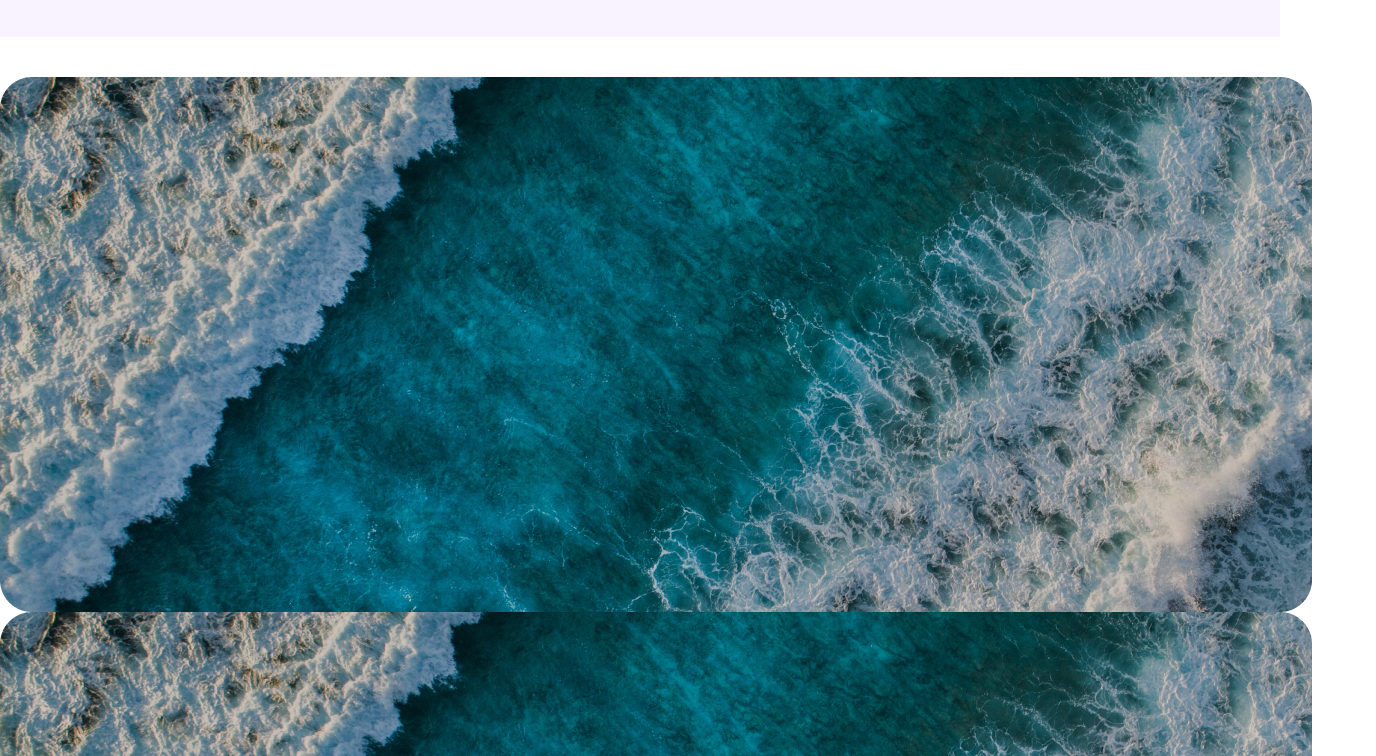
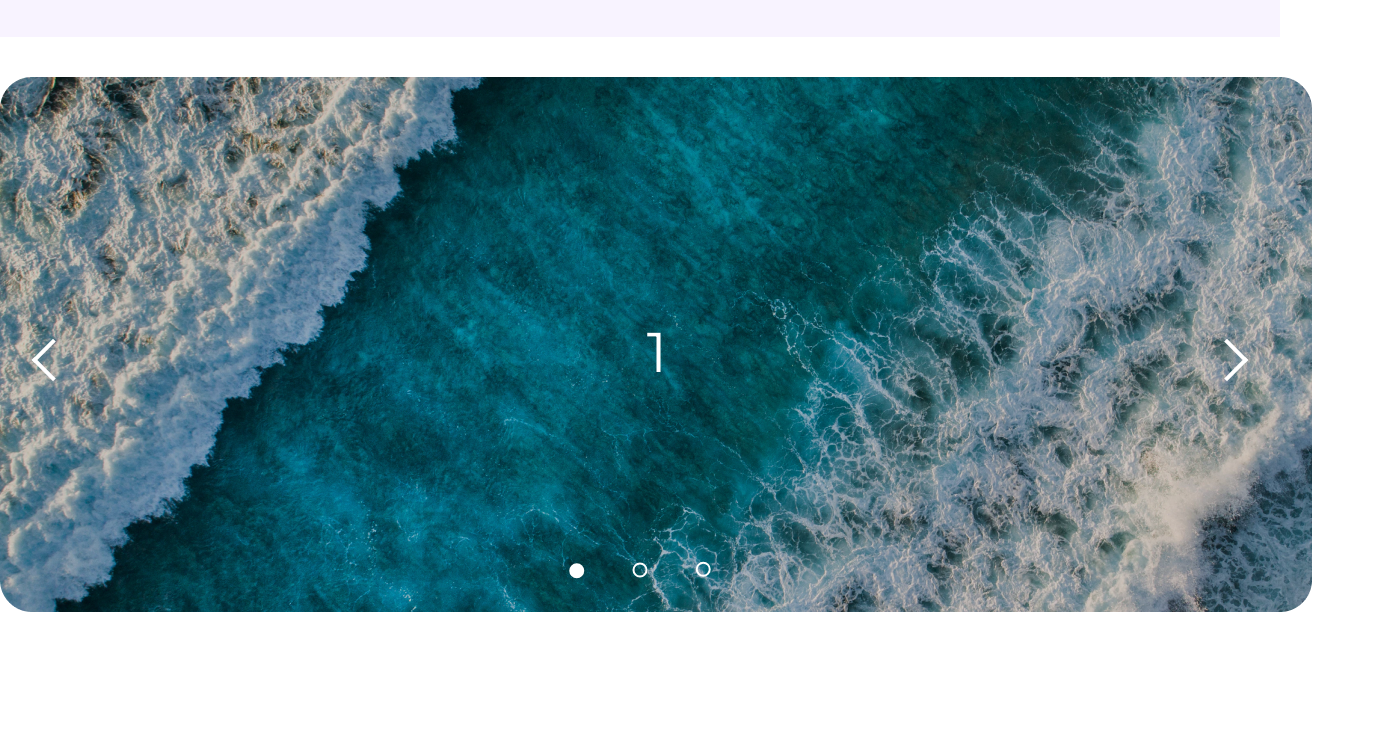
Before and after one commit to poulezh/test_iLink, a website: page #src/index.html in a window 1280 px wide. Shown: the part 1624-2380 px from the top of the page, 1376 px wide, since content can reach past the window. After the commit the page ends 2236 px from the top, so only its background shows below. Drawn offline with nearby package versions, Linux system fonts and the light colour scheme; files that its build step writes are made by us from their sources; files whose address does not match are found by name.

Commit message:
пишем нулевый слайдер

```diff
--- a/#src/_slider.html
+++ b/#src/_slider.html
@@ -1,9 +1,27 @@
 <div class="slider">
+    <div class="container">
         <div class="slider__inner">
-            <img src="./img/background.png" alt="">
-            <img src="./img/background.png" alt="">
-            <img src="./img/background.png" alt="">
-            <img src="./img/background.png" alt="">
-            <img src="./img/background.png" alt="">
+            <div class="slider__item activate">
+                <img src="./img/background.png" alt="">
+                <div>1</div>
+            </div>
+            <div class="slider__item">
+                <img src="./img/background.png" alt="">
+                <div>2</div>
+            </div>
+            <div class="slider__item">
+                <img src="./img/background.png" alt="">
+                <div>3</div>
+            </div>
+            <div>
+                <span class="slider__right slider__arrow"></span>
+                <span class="slider__left slider__arrow"></span>
+            </div>
+            <div class="slider__wrap">
+                <span class="slider__point"></span>
+                <span class="slider__point"></span>
+                <span class="slider__point"></span>
+            </div>
         </div>
+    </div>
 </div>
--- a/#src/js/app.js
+++ b/#src/js/app.js
@@ -1 +1,56 @@
 console.log(1);
+let arr = [...document.querySelectorAll('.slider__item')]
+let arrow = [...document.querySelectorAll('.slider__arrow')]
+
+arrow.forEach(elem =>{
+    elem.addEventListener('click',(e)=>{
+        // console.log(e.target);
+        if(elem.classList.contains('slider__left')){
+            console.log(e.target);
+            minusSlide()
+        }
+        if(elem.classList.contains('slider__right')){
+            console.log(e.target);
+            plusSlide()
+        }
+    })
+})
+
+let index = 1;
+showSlides(index);
+
+
+function plusSlide() {
+    showSlides(index += 1);
+}
+
+
+function minusSlide() {
+    showSlides(index -= 1);
+}
+
+function currentSlide(n) {
+    showSlides(index = n);
+}
+
+function showSlides(n) {
+    var i;
+    var slides = document.getElementsByClassName("slider__item");
+    var dots = document.getElementsByClassName("slider__point");
+    if (n > slides.length) {
+        index = 1
+    }
+    if (n < 1) {
+        index = slides.length
+    }
+    for (i = 0; i < slides.length; i++) {
+        slides[i].style.display = "none";
+        // slides[i].style.transform = 'translateX(100)'
+    }
+    for (i = 0; i < dots.length; i++) {
+        dots[i].className = dots[i].className.replace(" active", "");
+    }
+    slides[index - 1].style.display = "block";
+    // slides[index - 1].style.transform = 'translateX(-100)';
+    dots[index - 1].className += " active";
+}
--- a/#src/scss/_slider.scss
+++ b/#src/scss/_slider.scss
@@ -1,6 +1,79 @@
 .slider{
-    max-width: 1440;
+    max-width: 1312px;
     width: 100%;
     margin: 0 auto;
+    // overflow: hidden;
+    &__inner{
+        display: flex;
+        z-index: 0;
+        position: relative;
+    }
+    &__item {
+        position: relative;
+        padding: 0 64px 0 0;
+    }
+    &__item div{
+        position: absolute;
+        top: 45%;
+        left: 47%;
+        z-index: 999;
+        font-size: 56px;
+        color: #fff;
+        transition: all .8s ease 0s;
 
+    }
+    &__point{
+        width: 15px;
+        height: 15px;
+        position: absolute;
+        bottom: 5%;
+        left: 50%;
+        border: 2px solid #fff;
+        border-radius: 50%;
+        z-index: 1;
+        transform:translate(-50%, -50%);
+        cursor: pointer;
+    }
+    &__point:first-child{
+        left: 45%;
+        transform:translate(-45%, -45%);
+    }
+    &__point:last-child{
+        left: 55%;
+        transform:translate(-55%, -55%);
+    }
+
+    &__arrow{
+        position: absolute;
+        cursor: pointer;
+        transform:translate(-50%, -50%)
+    }
+    &__left{
+        display:block;
+        width:30px;
+        height:30px;
+        border-top: 4px solid #fff;
+        border-right: 4px solid #fff;
+        transform:rotate(-135deg);
+        top:50%;
+        left:3%;
+
+    }
+
+    &__right{
+        display:block;
+        width:30px;
+        height:30px;
+        border-top: 4px solid #fff;
+        border-right: 4px solid #fff;
+        transform:rotate(45deg);
+        top:50%;
+        right:3%;
+    }
 }
+.active{
+    background-color: #fff;
+}
+.active:hover {
+    background-color: #fff;
+}
```
Also changed, not shown: test/index.html (+23 -5 lines), test/js/app.js (+55 -0 lines), test/css/style.css, test/css/style.min.css, test/img/Rectangle 1.png (deleted), test/img/Rectangle 1.webp (deleted), test/img/Rectangle 10.png (deleted), test/img/Rectangle 10.webp (deleted), test/img/Vector (1).png (deleted), test/img/Vector (1).webp (deleted), test/img/Vector.png (deleted), test/img/Vector.webp (deleted), test/img/photo.png (deleted), test/img/photo.webp (deleted), 1 more files.
